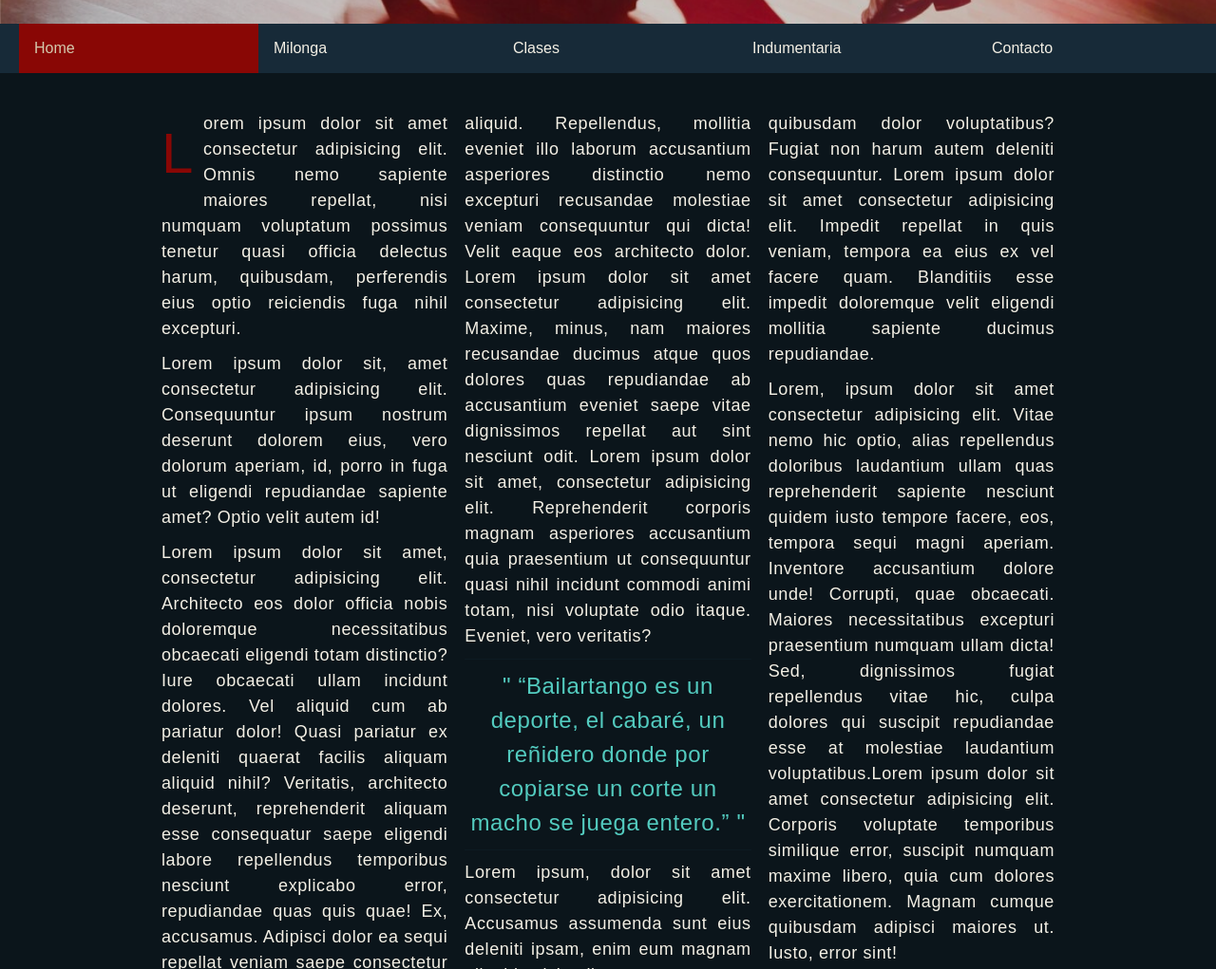
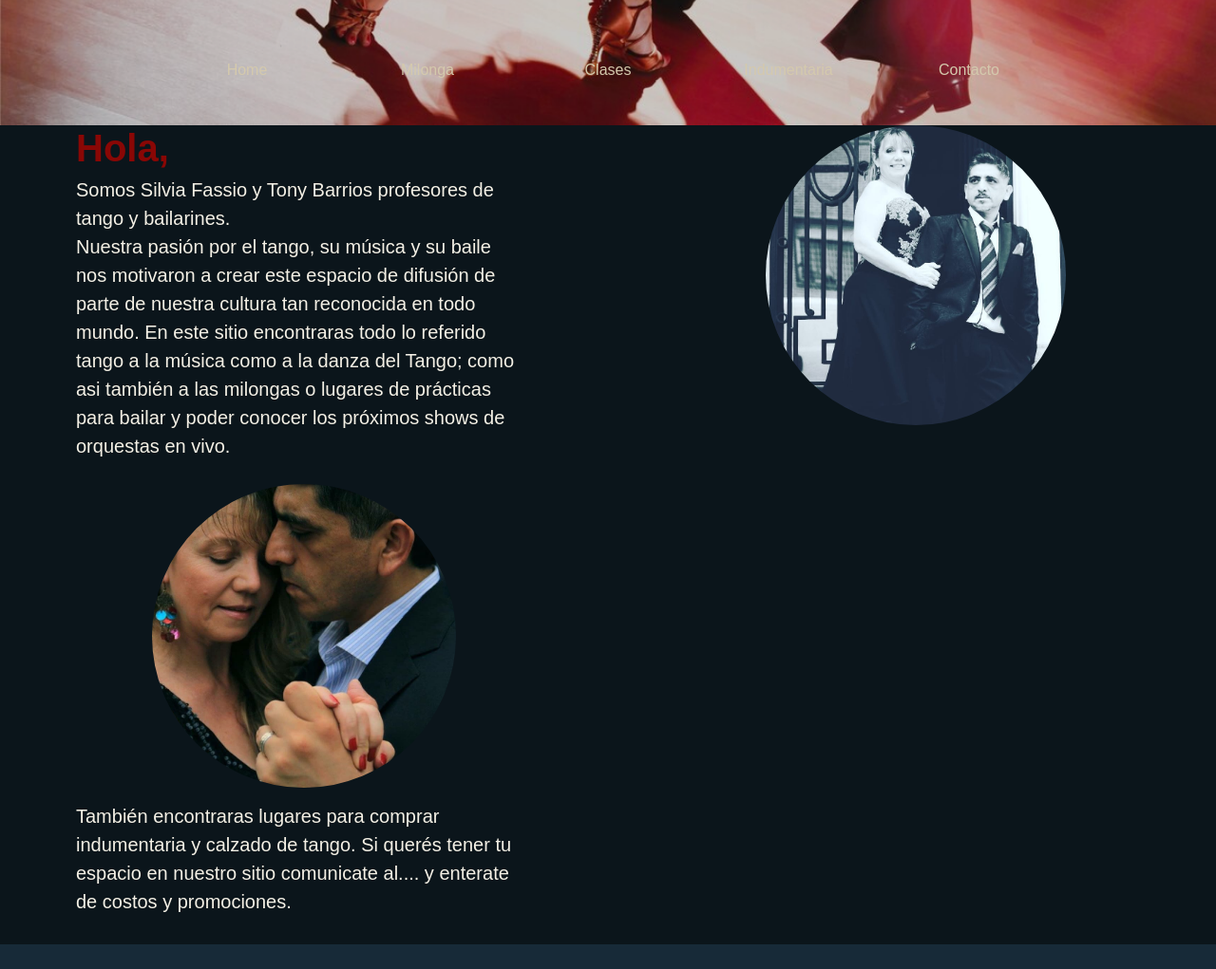
Before and after one commit to NataliaPiaggio/PF-Piaggio, a website: page index.html in a window 1280 px wide. Shown: the part 280-1301 px from the top of the page at 95% size. Drawn offline with nearby package versions, Linux system fonts and the light colour scheme; files whose address does not match are found by name.

Commit message:
quinta_edicion

```diff
--- a/index.html
+++ b/index.html
@@ -7,47 +7,64 @@
   <title>Index</title>
   <link rel="stylesheet" href="https://cdnjs.cloudflare.com/ajax/libs/font-awesome/4.7.0/css/font-awesome.min.css">
   <link href="https://cdn.jsdelivr.net/npm/bootstrap@5.3.0-alpha1/dist/css/bootstrap.min.css" rel="stylesheet" integrity="sha384-GLhlTQ8iRABdZLl6O3oVMWSktQOp6b7In1Zl3/Jr59b6EGGoI1aFkw7cmDA6j6gD" crossorigin="anonymous">
-  <link href="main.css" rel="stylesheet">
+  <link href="/css/main.css" rel="stylesheet">
 </head>
 <body>
     <main class="main-index">
       <header class="banner">
         <h1 class="banner_title">TANGO DIFUSION</h1>
+      <div class="container">
+        <section class="mt-5">
+              <div class="row text-center d-flex justify-content-center pt-5">
+                <div class="col-md-2">
+                  <h6>
+                    <a href="index.html" class="text-center">Home</a>
+                  </h6>
+                </div>
+                <div class="col-md-2">
+                  <h6>
+                    <a href="milonga.html" class="text-center">Milonga</a>
+                  </h6>
+                </div>
+                <div class="col-md-2">
+                  <h6>
+                    <a href="clase.html" class="text-center">Clases</a>
+                  </h6>
+                </div>
+                <div class="col-md-2">
+                  <h6>
+                    <a href="indumentaria.html" class="text-center">Indumentaria</a>
+                  </h6>
+                </div>
+                <div class="col-md-2">
+                  <h6>
+                    <a href="contacto.html" class="text-center">Contacto</a>
+                  </h6>
+                </div>
+              </div>
+        </section>
       </header>
-        <ul>
-            <li ><a class="active" href="index.html">Home</a></li>
-            <li><a href="milonga.html">Milonga</a></li>
-            <li><a href="clase.html">Clases</a></li>
-            <li><a href="indumentaria.html">Indumentaria</a></li>
-            <li><a href="contacto.html">Contacto</a></li>
-          </ul>
-      </section>
-      <section class="text">
-        <p class="first-paragraph">
-          Lorem ipsum dolor sit amet consectetur adipisicing elit. Omnis nemo sapiente maiores repellat, nisi numquam voluptatum possimus tenetur quasi officia delectus harum, quibusdam, perferendis eius optio reiciendis fuga nihil excepturi.
-        </p>
-        <p>
-          Lorem ipsum dolor sit, amet consectetur adipisicing elit. Consequuntur ipsum nostrum deserunt dolorem eius, vero dolorum aperiam, id, porro in fuga ut eligendi repudiandae sapiente amet? Optio velit autem id!
-        </p>
-        <p>
-          Lorem ipsum dolor sit amet, consectetur adipisicing elit. Architecto eos dolor officia nobis doloremque necessitatibus obcaecati eligendi totam distinctio? Iure obcaecati ullam incidunt dolores. Vel aliquid cum ab pariatur dolor!
-          Quasi pariatur ex deleniti quaerat facilis aliquam aliquid nihil? Veritatis, architecto deserunt, reprehenderit aliquam esse consequatur saepe eligendi labore repellendus temporibus nesciunt explicabo error, repudiandae quas quis quae! Ex, accusamus.
-          Adipisci dolor ea sequi repellat veniam saepe consectetur aliquid. Repellendus, mollitia eveniet illo laborum accusantium asperiores distinctio nemo excepturi recusandae molestiae veniam consequuntur qui dicta! Velit eaque eos architecto dolor. Lorem ipsum dolor sit amet consectetur adipisicing elit. Maxime, minus, nam maiores recusandae ducimus atque quos dolores quas repudiandae ab accusantium eveniet saepe vitae dignissimos repellat aut sint nesciunt odit. Lorem ipsum dolor sit amet, consectetur adipisicing elit. Reprehenderit corporis magnam asperiores accusantium quia praesentium ut consequuntur quasi nihil incidunt commodi animi totam, nisi voluptate odio itaque. Eveniet, vero veritatis?
-        </p>
-        <blockquote>
-          <hr />
-          <p class="quote">
-            “Bailartango es un deporte, el cabaré, un reñidero donde por copiarse un corte un macho se juega entero.”
-          </p>
-          <hr />
-        </blockquote>
-        <p>
-          Lorem ipsum, dolor sit amet consectetur adipisicing elit. Accusamus assumenda sunt eius deleniti ipsam, enim eum magnam aliquid reiciendis aspernatur porro quibusdam dolor voluptatibus? Fugiat non harum autem deleniti consequuntur. Lorem ipsum dolor sit amet consectetur adipisicing elit. Impedit repellat in quis veniam, tempora ea eius ex vel facere quam. Blanditiis esse impedit doloremque velit eligendi mollitia sapiente ducimus repudiandae.
-        </p>
-        <p>
-          Lorem, ipsum dolor sit amet consectetur adipisicing elit. Vitae nemo hic optio, alias repellendus doloribus laudantium ullam quas reprehenderit sapiente nesciunt quidem iusto tempore facere, eos, tempora sequi magni aperiam.
-          Inventore accusantium dolore unde! Corrupti, quae obcaecati. Maiores necessitatibus excepturi praesentium numquam ullam dicta! Sed, dignissimos fugiat repellendus vitae hic, culpa dolores qui suscipit repudiandae esse at molestiae laudantium voluptatibus.Lorem ipsum dolor sit amet consectetur adipisicing elit. Corporis voluptate temporibus similique error, suscipit numquam maxime libero, quia cum dolores exercitationem. Magnam cumque quibusdam adipisci maiores ut. Iusto, error sint!
-        </p>
+      <section>
+        <div class="row">
+          <div class="col-md-6">
+            <h4>Hola,</h4>
+                <p class="text" > Somos Silvia Fassio y Tony Barrios profesores de tango y bailarines. <br>
+                  Nuestra pasión por el tango, su música y su baile nos motivaron a crear este espacio de difusión de parte de nuestra cultura tan reconocida en todo mundo.
+                  En este sitio encontraras todo lo referido tango a la música como a la danza del Tango; como asi también  a las milongas o lugares de prácticas para bailar y poder conocer los próximos shows de orquestas en vivo.
+                </p>
+        </div>
+          <div class="col-md-6 how-img">
+              <img src="imagenes/home.jpg" class="rounded-circle img-fluid" alt="Silvia y Tony"/>
+          </div>
+        </div><br>
+        <div class="col-md-6 how-img">
+          <img src="imagenes/home1.jpg" class="rounded-circle img-fluid" alt="Silvia y Tony"/>
+        </div><br>
+        <div class="col-md-6">
+            <p class="text" >
+              También encontraras  lugares para comprar indumentaria y calzado de tango. Si querés tener tu espacio en nuestro sitio comunicate al.... y enterate de costos y promociones.
+            </p>
+        </div>
       </section>
     </main>
     <footer class="footer">
--- a/package.json
+++ b/package.json
@@ -4,7 +4,7 @@
   "description": "",
   "main": "index.js",
   "scripts": {
-    "test": "echo \"Error: no test specified\" && exit 1"
+
   },
   "repository": {
     "type": "git",
```
Also changed, not shown: paginas/clase.html (+1 -1 lines), paginas/contacto.html (+1 -1 lines), paginas/indumentaria.html (+1 -1 lines), paginas/milonga.html (+1 -1 lines), css/main.css, imagenes/flamenco-couple-dancing.png (added), imagenes/home.jpg (added), imagenes/home1.jpg (added), scss/main.scss (added).
